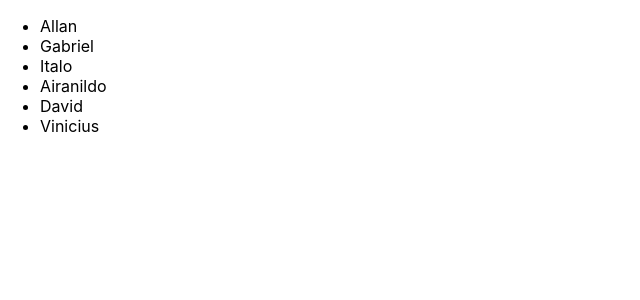
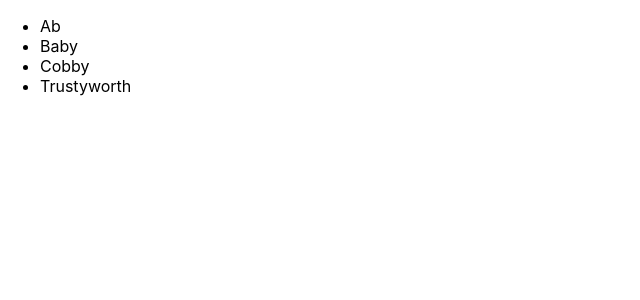
Before and after one commit to David-Pires/React-Exercises, a Next.js app: page /render/repeticao1 in a window 1280 px wide. Shown: the top 300 px of the page, without its empty margins (0-640 px from the left). Built offline with nearby package versions, Linux system fonts and the light colour scheme.

Commit message:
reforçando conceito de  lista

```diff
--- a/pages/render/repeticao1.jsx
+++ b/pages/render/repeticao1.jsx
@@ -1,27 +1,23 @@
 export default function Repeticao1() {
+    const meuObjetoComNomes = [
+      'Ab',
+      'Baby',
+      'Cobby',
+      'Trustyworth',
+    ]
 
-  const meuArrayDeNomes = [
-    'Allan',
-    'Gabriel',
-    'Italo',
-    'Airanildo',
-    'David',
-    'Vinicius',
-  ]
+    function fazerRepeticaoArray() {
+      const vazio = [];
+      for (let i = 0; i < meuObjetoComNomes.length; i++) {
+        vazio.push(<li>{meuObjetoComNomes[i]}</li>)
+      }
+      return vazio;
+    }
 
-  function percorreArray() {
-    const arrayVazio = [];
-
-    for (let i = 0; i < meuArrayDeNomes.length; i++) {
-      arrayVazio.push(<li>{meuArrayDeNomes[i]}</li>)
-
-    }
-    return arrayVazio;
-  }
-  return(
-    <>
-      <ul>{percorreArray()}</ul>
-    </>
+    return(
+      <ul>
+      {fazerRepeticaoArray()}
+      </ul>
   )
 
   }
```
